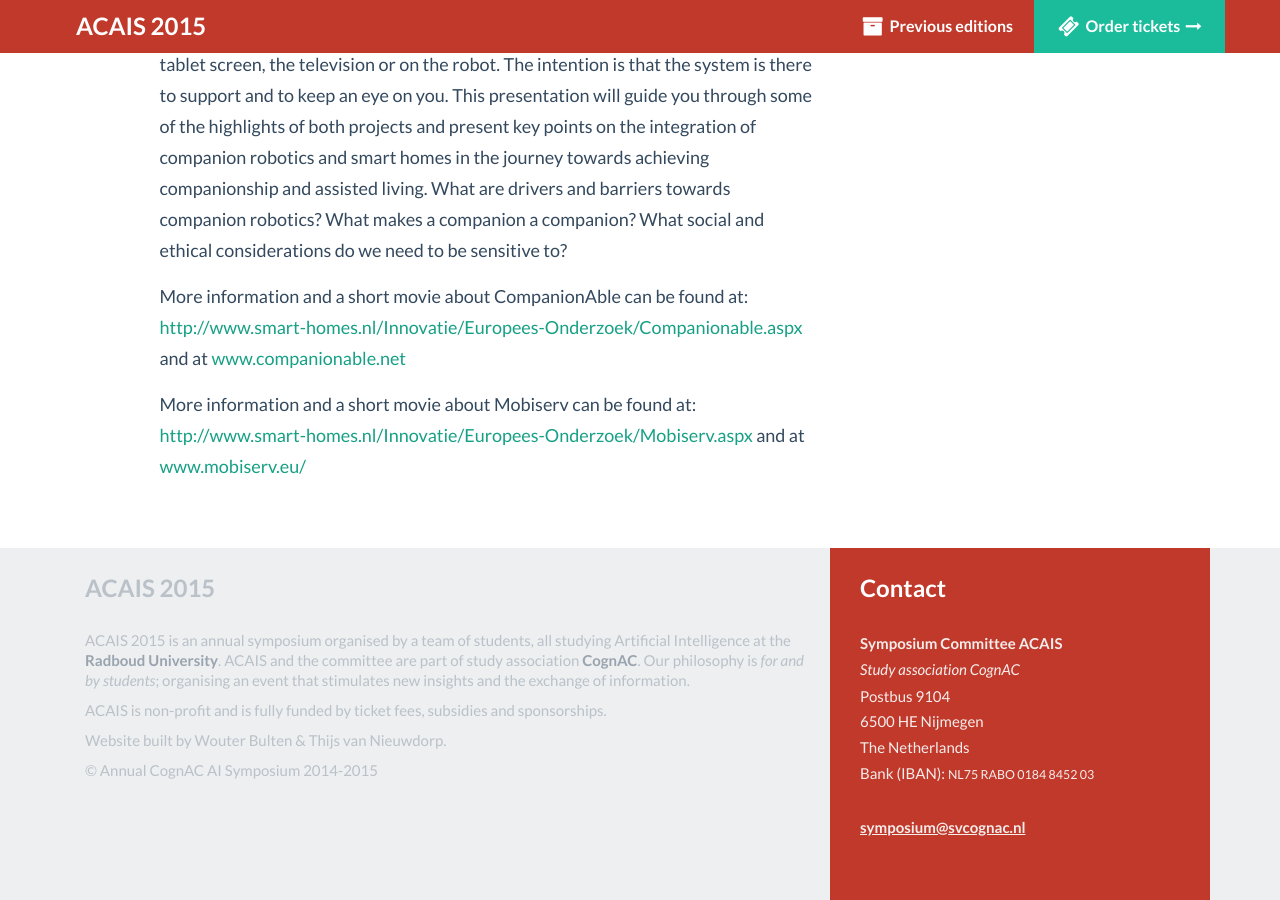
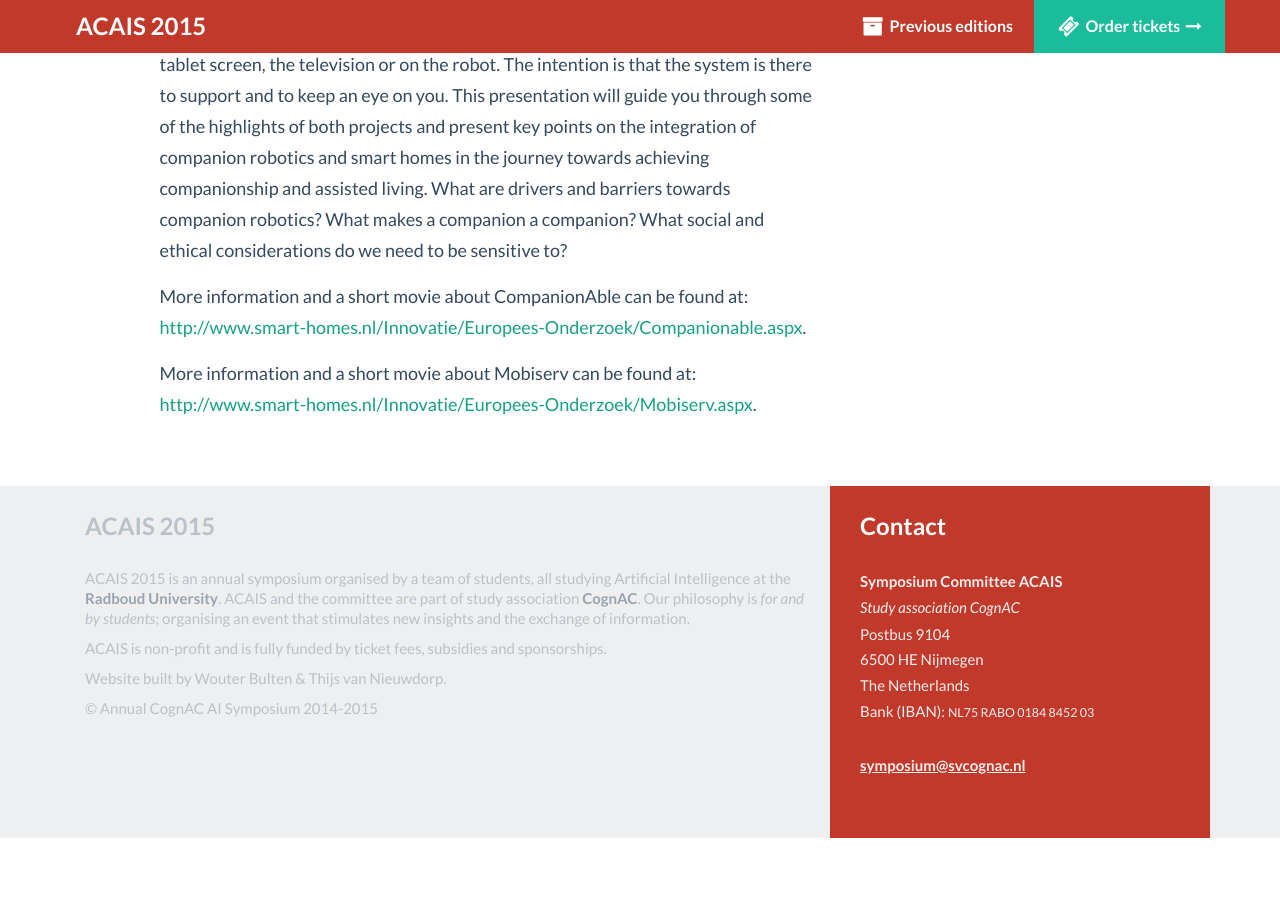
Before and after one commit to wouterbulten/acais-website, a Jekyll site: the page built from 2011/companion-robotics.html, in a window 1280 px wide and 900 px high, scrolled down 931 px. Built offline with Jekyll 4.4.1, drawn with Linux system fonts in a browser that asks for light colours; nearby versions of some CDN libraries; after the commit the page ends 1769 px from its top, so only the background shows below that.

Commit message:
Removed some dead links.

```diff
--- a/2011/companion-robotics.html
+++ b/2011/companion-robotics.html
@@ -9,6 +9,6 @@
 
 <p>The unique characteristics of robotics offer promising opportunities to support people but ask for careful attention on social and ethical dimensions as well. The goal is to increase people’s independence when living at home, so we should be sensitive to how we should design the robot, the applications and the entire interaction. People should not become dependent on the system. It is tempting to tell the user where his glasses are located when he is looking for them, or to let the robot bring them to the user, but it might be that there are other ways to give support that trigger people to become more active themselves. Using a program for memory training might be an completely different experience when performed on a tablet screen, the television or on the robot. The intention is that the system is there to support and to keep an eye on you. This presentation will guide you through some of the highlights of both projects and present key points on the integration of companion robotics and smart homes in the journey towards achieving companionship and assisted living. What are drivers and barriers towards companion robotics? What makes a companion a companion? What social and ethical considerations do we need to be sensitive to?</p>
 
-<p>More information and a short movie about CompanionAble can be found at: <a href="http://www.smart-homes.nl/Innovatie/Europees-Onderzoek/Companionable.aspx">http://www.smart-homes.nl/Innovatie/Europees-Onderzoek/Companionable.aspx</a> and at <a href="www.companionable.net">www.companionable.net</a></p>
+<p>More information and a short movie about CompanionAble can be found at: <a href="http://www.smart-homes.nl/Innovatie/Europees-Onderzoek/Companionable.aspx">http://www.smart-homes.nl/Innovatie/Europees-Onderzoek/Companionable.aspx</a>.
 
-<p>More information and a short movie about Mobiserv can be found at: <a href="http://www.smart-homes.nl/Innovatie/Europees-Onderzoek/Mobiserv.aspx">http://www.smart-homes.nl/Innovatie/Europees-Onderzoek/Mobiserv.aspx</a> and at <a href="www.mobiserv.eu/">www.mobiserv.eu/</a></p>
+<p>More information and a short movie about Mobiserv can be found at: <a href="http://www.smart-homes.nl/Innovatie/Europees-Onderzoek/Mobiserv.aspx">http://www.smart-homes.nl/Innovatie/Europees-Onderzoek/Mobiserv.aspx</a>.
--- a/index.html
+++ b/index.html
@@ -134,8 +134,8 @@
                 </a>
             </div>
             <div class="col-md-4">
-                <a href="http://ii.tudelft.nl/bnvki/" alt="BNVKI">
-                    <img src="/img/2015/sponsor.png">
+                <a href="http://ii.tudelft.nl/bnvki/">
+                    <img src="/img/2015/sponsor.png" alt="BNVKI">
                 </a>
             </div>
             <div class="col-md-4">
```
